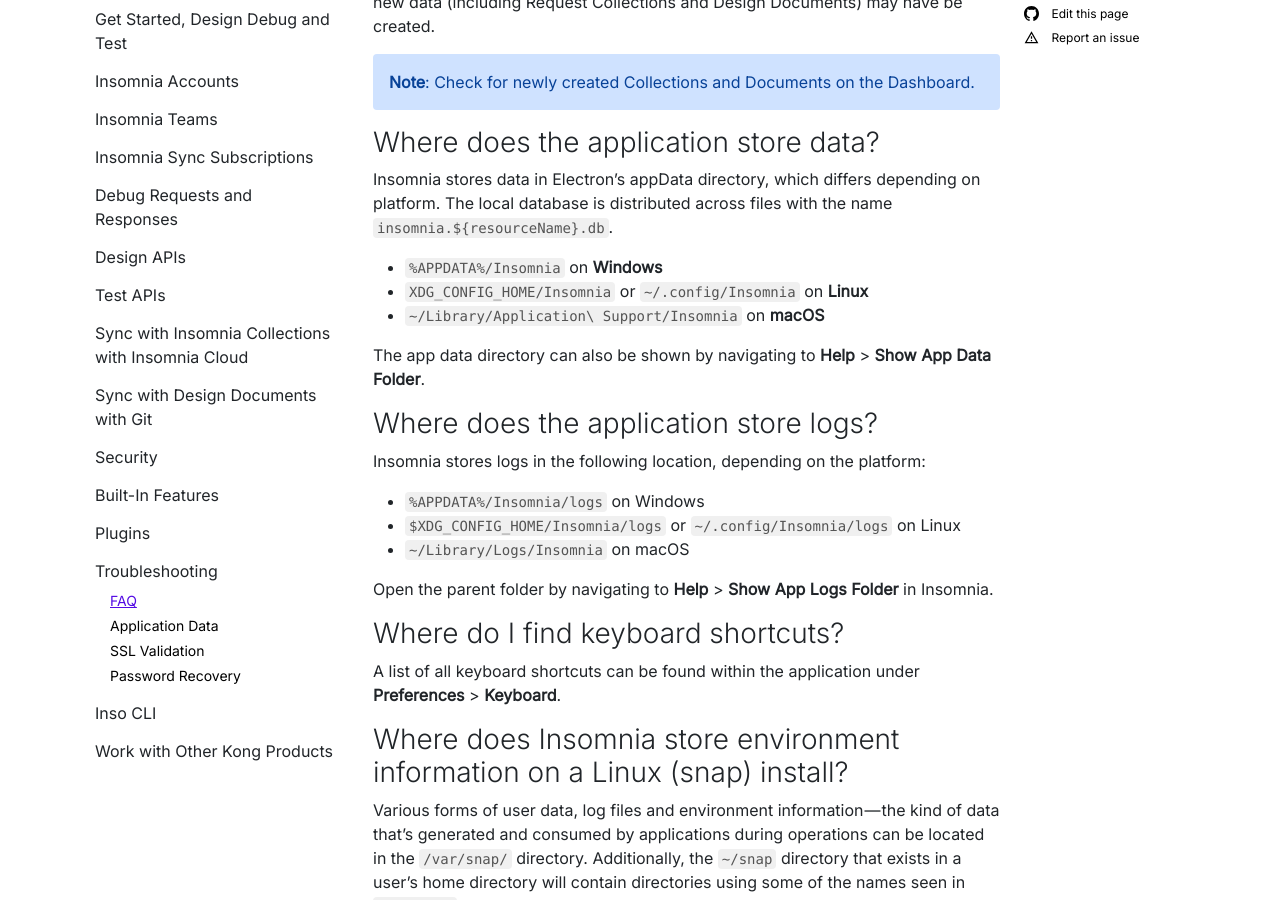
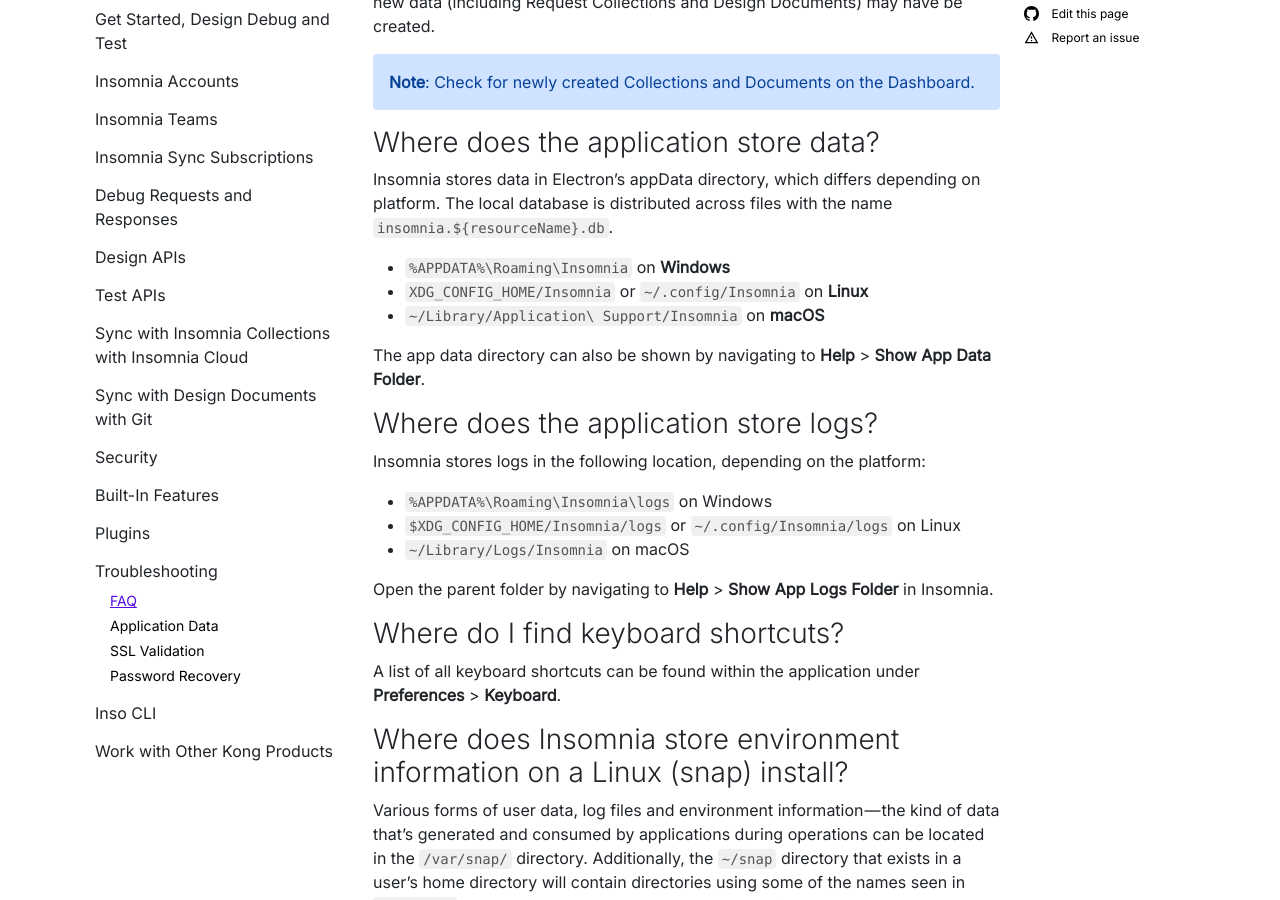
Before and after one commit to Kong/insomnia-docs, a Jekyll site: the page built from docs/insomnia/faq.md, in a window 1280 px wide and 900 px high, scrolled down 3184 px. Built offline with Jekyll 4.4.1, drawn with Linux system fonts in a browser that asks for light colours; comment, search, counter and statistics services are not loaded; some of the changed text lies outside the part shown.

Commit message:
Fix #142 - windows appdata path incomplete

```diff
--- a/docs/insomnia/faq.md
+++ b/docs/insomnia/faq.md
@@ -8,6 +8,7 @@
 Here are the answers to the most frequently asked questions that we receive. For community support, see our [support page](https://insomnia.rest/support).
 
 ## General Questions
+
 <hr>
 
 The following are general questions we frequently get about Insomnia.
@@ -58,6 +59,7 @@
 If you notice multiple charges for your Insomnia plan, it's because some banks may display charge attempts as multiple entries when the currency differs. Our payment provider, Stripe, will only attempt to charge your designated payment method once. If you have additional questions, reach us through our [support page](https://insomnia.rest/support).
 
 ## Technical Questions
+
 <hr>
 
 These technical questions commonly come up when user interact with Insomnia.
@@ -70,7 +72,7 @@
 
     You can find the application data folder in the Help menu. If the help menu is not accessible, here are the default paths for each operating system.
 
-    `%APPDATA%` on Windows
+    `%APPDATA%\Roaming` on Windows
     `$XDG_CONFIG_HOME` or `~/.config` on Linux
     `~/Library/Application\ Support` on macOS
 
@@ -100,7 +102,7 @@
 
 You can disable templating of the request body via the request settings dialog (accessed from the sidebar). For more control, you can also disable templating by wrapping the desired content in the Nunjucks {% raw %}{% raw %}{% endraw %} Tag.
 
-### Why don’t I see anything after importing a backup?
+### Why don't I see anything after importing a backup?
 
 The import/export feature acts similarly to copying files in a filesystem. If the import contains data that originated from your application, data will be overwritten. However, if the import contains data that did not originate from your application, new data (including Request Collections and Design Documents) may have be created.
 
@@ -109,9 +111,9 @@
 
 ### Where does the application store data?
 
-Insomnia stores data in Electron’s appData directory, which differs depending on platform. The local database is distributed across files with the name `insomnia.${resourceName}.db`.
+Insomnia stores data in Electron's appData directory, which differs depending on platform. The local database is distributed across files with the name `insomnia.${resourceName}.db`.
 
-* `%APPDATA%/Insomnia` on **Windows**
+* `%APPDATA%\Roaming\Insomnia` on **Windows**
 * `XDG_CONFIG_HOME/Insomnia` or `~/.config/Insomnia` on **Linux**
 * `~/Library/Application\ Support/Insomnia` on **macOS**
 
@@ -121,7 +123,7 @@
 
 Insomnia stores logs in the following location, depending on the platform:
 
-* `%APPDATA%/Insomnia/logs` on Windows
+* `%APPDATA%\Roaming\Insomnia\logs` on Windows
 * `$XDG_CONFIG_HOME/Insomnia/logs` or `~/.config/Insomnia/logs` on Linux
 * `~/Library/Logs/Insomnia` on macOS
 
@@ -133,7 +135,7 @@
 
 ### Where does Insomnia store environment information on a Linux (snap) install?
 
-Various forms of user data, log files and environment information — the kind of data that’s generated and consumed by applications during operations can be located in the `/var/snap/` directory. Additionally, the `~/snap` directory that exists in a user’s home directory will contain directories using some of the names seen in `/var/snap`. These directories are meant to store versioned data related to settings used by your user account.
+Various forms of user data, log files and environment information — the kind of data that's generated and consumed by applications during operations can be located in the `/var/snap/` directory. Additionally, the `~/snap` directory that exists in a user's home directory will contain directories using some of the names seen in `/var/snap`. These directories are meant to store versioned data related to settings used by your user account.
 
 ### I'm having issues with a third-party plugin
 
```
Also changed, not shown: docs/insomnia/application-data.md (+1 -1 lines), docs/insomnia/introduction-to-plugins.md (+2 -2 lines), docs/insomnia/migrate-from-designer.md (+1 -1 lines).
